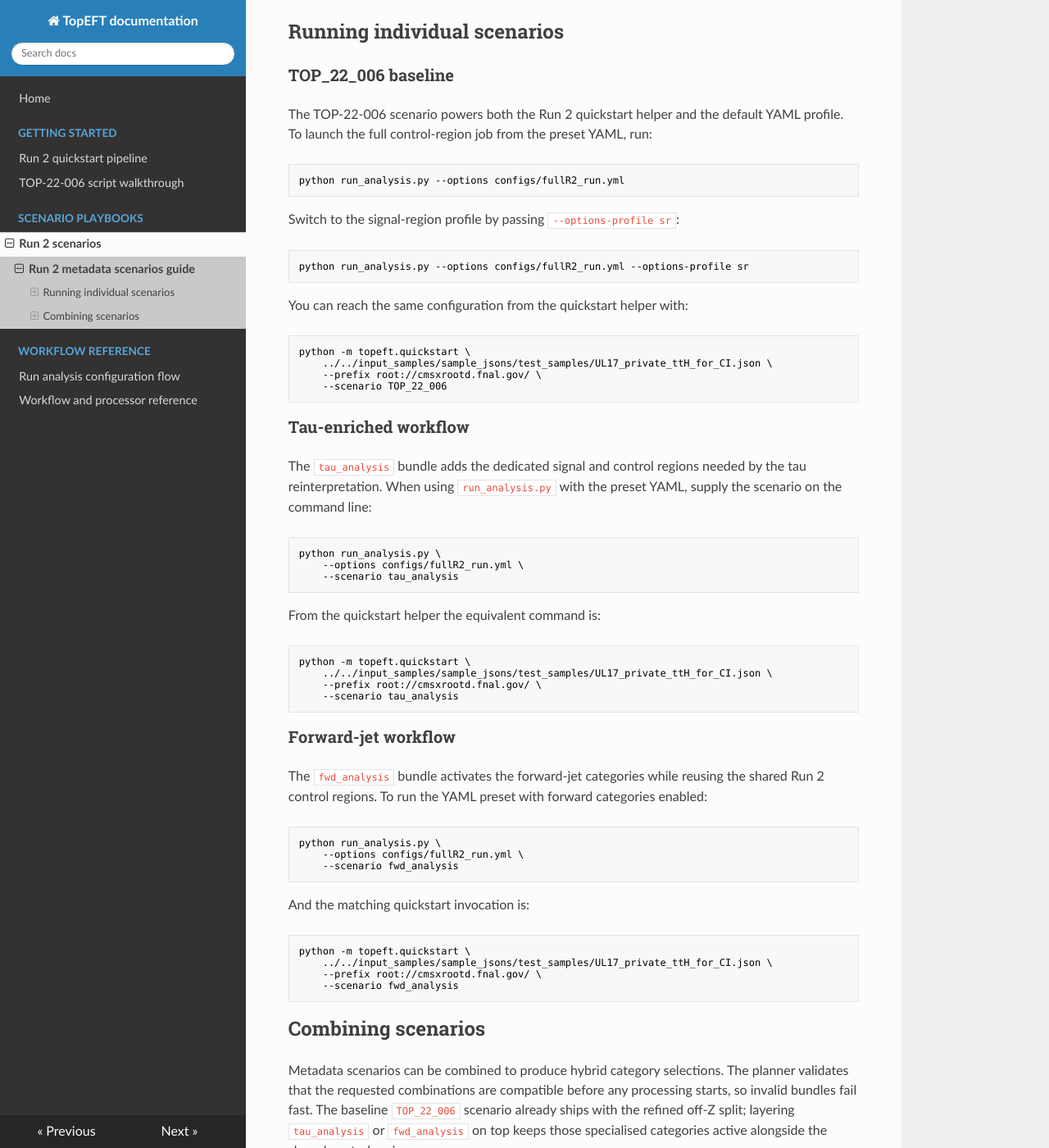
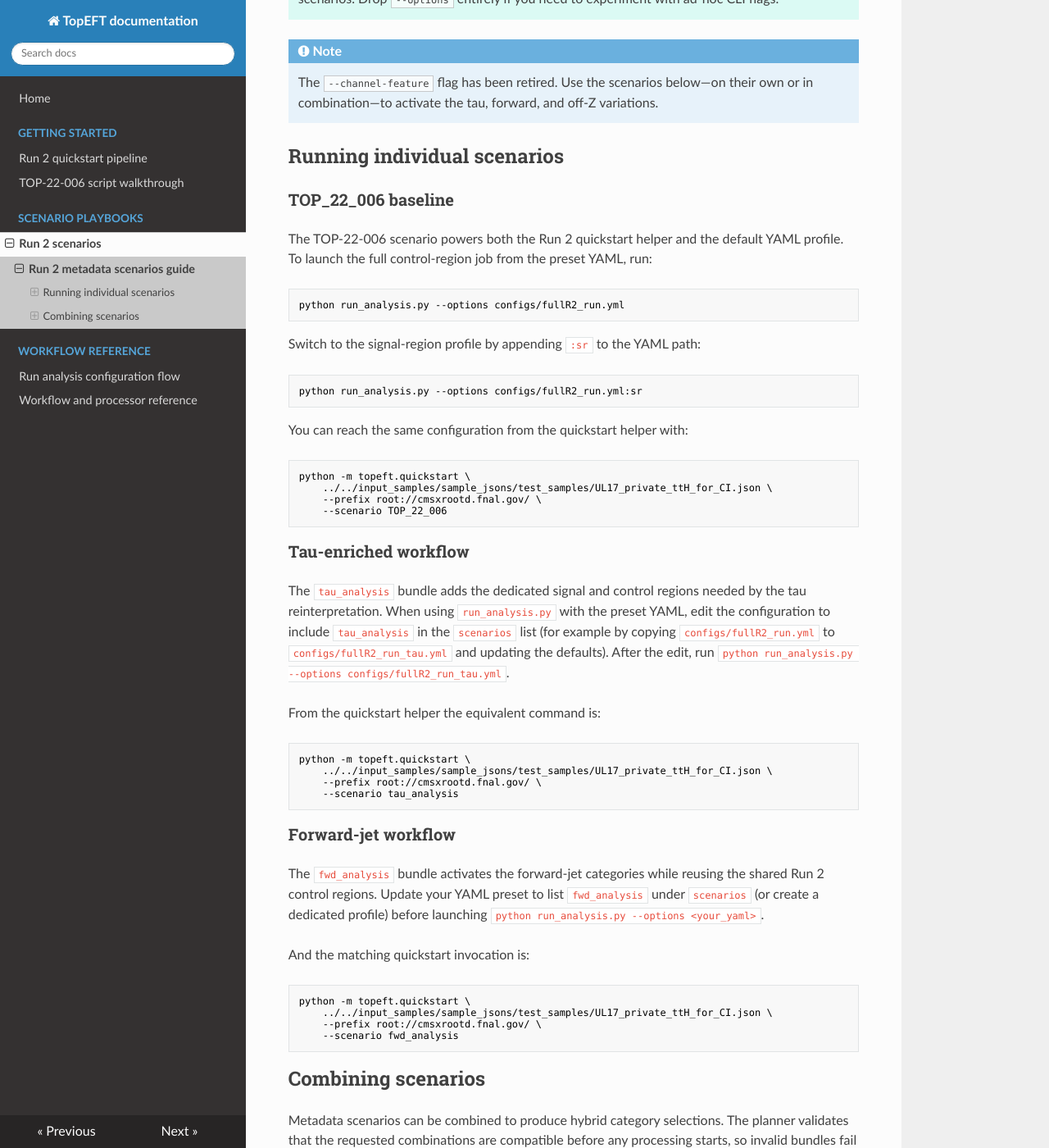
Before and after one commit to TopEFT/topeft, an MkDocs documentation site: the page built from docs/run2_scenarios.md, in a window 1280 px wide and 1400 px high, scrolled down 559 px. Shown: the whole window at 82% size. Built offline with MkDocs 1.6.1, drawn with Linux system fonts in a browser that asks for light colours; nearby versions of some CDN libraries; some of the changed text lies outside the part shown.

Commit message:
Support YAML profile suffix on --options

````diff
--- a/docs/run2_scenarios.md
+++ b/docs/run2_scenarios.md
@@ -13,6 +13,12 @@ Each section starts from a clean checkout of the repository with the editable
 [TOP-22-006 quickstart](quickstart_top22_006.md#prerequisites) for the
 recommended environment setup).  The commands shown below assume that you are in
 ``analysis/topeft_run2`` unless otherwise noted.
+
+!!! important
+    Once ``--options`` is supplied the YAML file becomes authoritative.  Append
+    ``:profile`` to select a preset (for example ``configs/fullR2_run.yml:sr``)
+    and edit the YAML directly to enable additional scenarios.  Drop
+    ``--options`` entirely if you need to experiment with ad-hoc CLI flags.
 
 !!! note
     The ``--channel-feature`` flag has been retired.  Use the scenarios below—on
@@ -30,10 +36,10 @@ YAML profile.  To launch the full control-region job from the preset YAML, run:
 python run_analysis.py --options configs/fullR2_run.yml
 ```
 
-Switch to the signal-region profile by passing ``--options-profile sr``:
+Switch to the signal-region profile by appending ``:sr`` to the YAML path:
 
 ```bash
-python run_analysis.py --options configs/fullR2_run.yml --options-profile sr
+python run_analysis.py --options configs/fullR2_run.yml:sr
 ```
 
 You can reach the same configuration from the quickstart helper with:
@@ -49,13 +55,10 @@ python -m topeft.quickstart \
 
 The ``tau_analysis`` bundle adds the dedicated signal and control regions needed
 by the tau reinterpretation.  When using ``run_analysis.py`` with the preset
-YAML, supply the scenario on the command line:
-
-```bash
-python run_analysis.py \
-    --options configs/fullR2_run.yml \
-    --scenario tau_analysis
-```
+YAML, edit the configuration to include ``tau_analysis`` in the ``scenarios``
+list (for example by copying ``configs/fullR2_run.yml`` to
+``configs/fullR2_run_tau.yml`` and updating the defaults).  After the edit, run
+``python run_analysis.py --options configs/fullR2_run_tau.yml``.
 
 From the quickstart helper the equivalent command is:
 
@@ -69,14 +72,9 @@ python -m topeft.quickstart \
 ### Forward-jet workflow
 
 The ``fwd_analysis`` bundle activates the forward-jet categories while reusing
-the shared Run 2 control regions.  To run the YAML preset with forward
-categories enabled:
-
-```bash
-python run_analysis.py \
-    --options configs/fullR2_run.yml \
-    --scenario fwd_analysis
-```
+the shared Run 2 control regions.  Update your YAML preset to list
+``fwd_analysis`` under ``scenarios`` (or create a dedicated profile) before
+launching ``python run_analysis.py --options <your_yaml>``.
 
 And the matching quickstart invocation is:
 
@@ -112,17 +110,17 @@ scenario:
 ```
 
 YAML values merge with the base profile when the file is passed through
-``--options``.  Anything provided on the CLI still takes precedence over the
-combined configuration.
+``--options``.  CLI flags are ignored in this mode, so bake any additional
+overrides into the file before launching the workflow.
 
-### Command-line overrides
+### Command-line runs without YAML
 
-You can request the same combination directly on the command line.  Each time
-``--scenario`` is provided the value is appended to the active set:
+You can request the same combination directly on the command line by dropping
+``--options``.  Each time ``--scenario`` is provided the value is appended to the
+active set:
 
 ```bash
 python run_analysis.py \
-    --options configs/fullR2_run.yml \
     --scenario TOP_22_006 \
     --scenario tau_analysis \
     --scenario fwd_analysis
````
Also changed, not shown: README.md (+13 -15 lines), analysis/topeft_run2/README.md (+6 -7 lines), docs/analysis_processing.md (+6 -2 lines), docs/quickstart_run2.md (+6 -1 lines), docs/quickstart_top22_006.md (+11 -25 lines), docs/run_analysis_configuration.md (+12 -7 lines), 4 other files.
